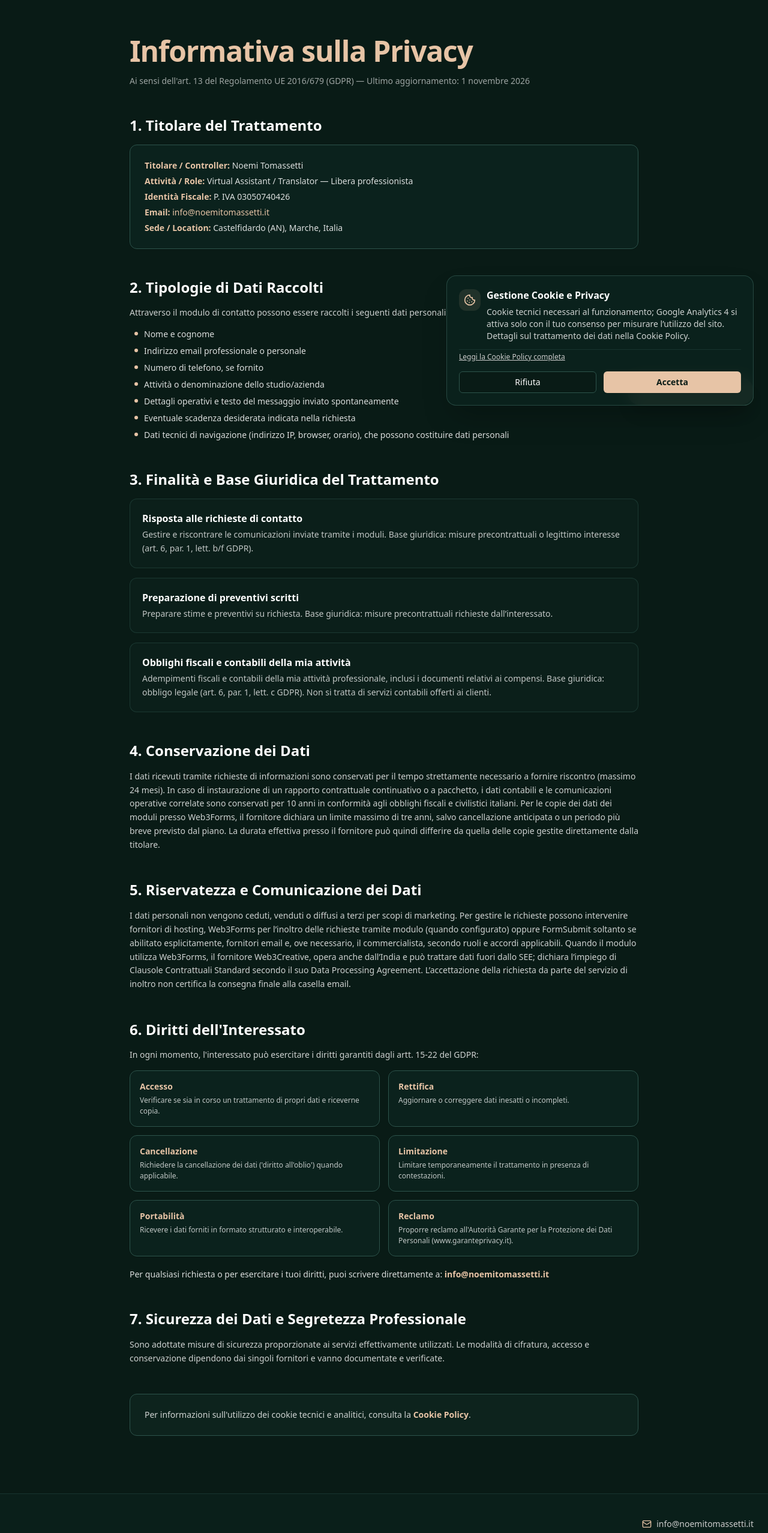
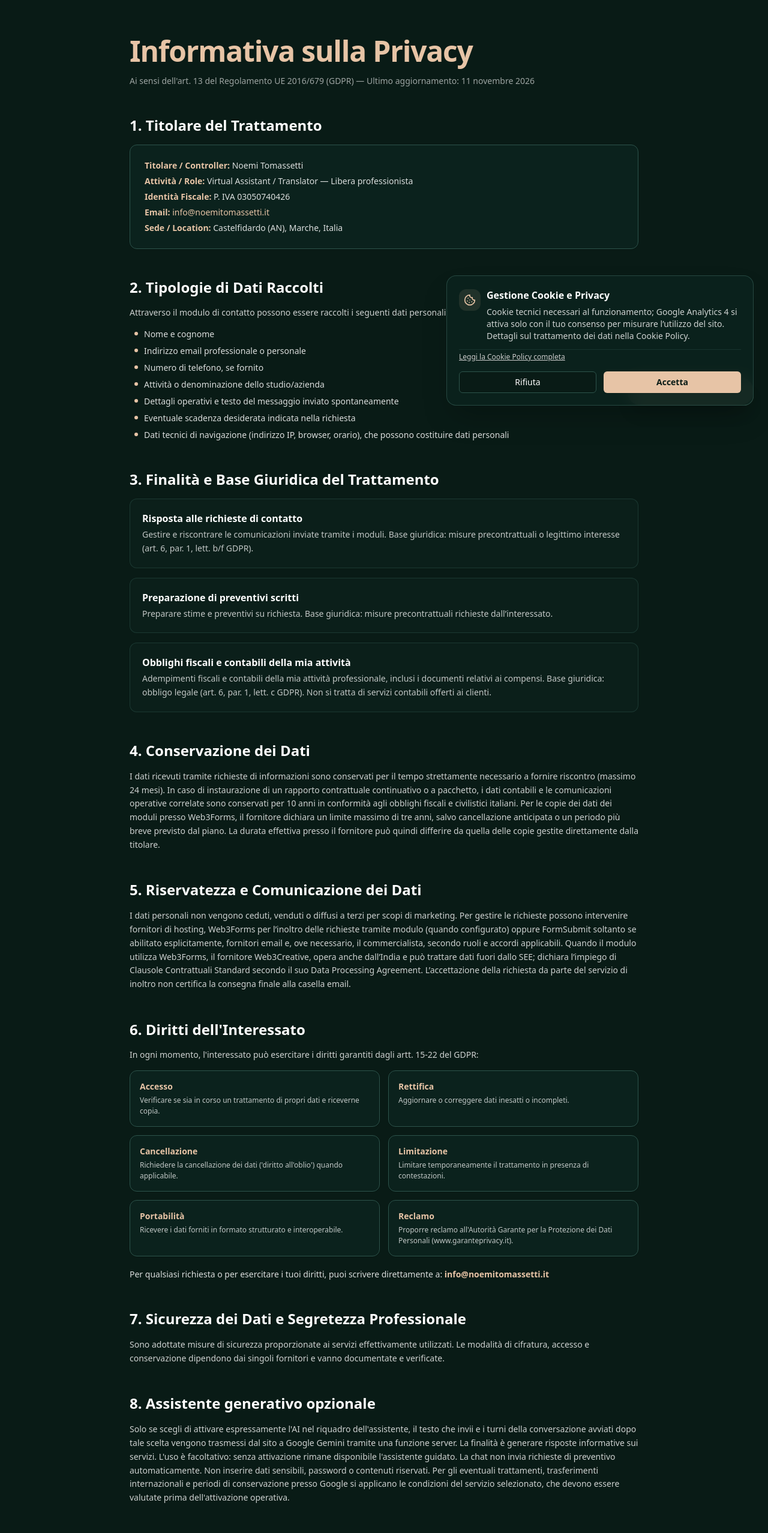
Before and after one commit to noemitomassetti/noemitomassetti-it, a React (Vite) app: page /it/privacy-policy in a window 1280 px wide. Shown: the part 100-2655 px from the top of the page at 60% size. Built offline with nearby package versions, Linux system fonts and the light colour scheme; the HTML template or start-up script is replaced by a standard one.

Commit message:
Explain opt-in Gemini data processing in IT EN FR ES privacy policy

```diff
--- a/src/pages/PrivacyPolicy.tsx
+++ b/src/pages/PrivacyPolicy.tsx
@@ -13,7 +13,7 @@ const LEGAL_CONTENT = {
     title: "Informativa sulla Privacy",
     seoTitle: "Privacy Policy | Noemi Tomassetti Assistente Virtuale",
     seoDesc: "Informativa sulla privacy ai sensi dell'art. 13 del Regolamento UE 2016/679 (GDPR). Scopri come vengono trattati i tuoi dati personali.",
-    subtitle: "Ai sensi dell'art. 13 del Regolamento UE 2016/679 (GDPR) — Ultimo aggiornamento: 1 novembre 2026",
+    subtitle: "Ai sensi dell'art. 13 del Regolamento UE 2016/679 (GDPR) — Ultimo aggiornamento: 11 novembre 2026",
     sections: {
       ownerTitle: "1. Titolare del Trattamento",
       ownerRole: "Virtual Assistant / Translator — Libera professionista",
@@ -62,6 +62,8 @@ const LEGAL_CONTENT = {
       contactEmailPrefix: "Per qualsiasi richiesta o per esercitare i tuoi diritti, puoi scrivere direttamente a:",
       securityTitle: "7. Sicurezza dei Dati e Segretezza Professionale",
       securityText: "Sono adottate misure di sicurezza proporzionate ai servizi effettivamente utilizzati. Le modalità di cifratura, accesso e conservazione dipendono dai singoli fornitori e vanno documentate e verificate.",
+      aiTitle: "8. Assistente generativo opzionale",
+      aiText: "Solo se scegli di attivare espressamente l'AI nel riquadro dell'assistente, il testo che invii e i turni della conversazione avviati dopo tale scelta vengono trasmessi dal sito a Google Gemini tramite una funzione server. La finalità è generare risposte informative sui servizi. L'uso è facoltativo: senza attivazione rimane disponibile l'assistente guidato. La chat non invia richieste di preventivo automaticamente. Non inserire dati sensibili, password o contenuti riservati. Per gli eventuali trattamenti, trasferimenti internazionali e periodi di conservazione presso Google si applicano le condizioni del servizio selezionato, che devono essere valutate prima dell'attivazione operativa.",
       cookieLinkText: "Per informazioni sull'utilizzo dei cookie tecnici e analitici, consulta la",
     },
   },
@@ -69,7 +71,7 @@ const LEGAL_CONTENT = {
     title: "Privacy Policy",
     seoTitle: "Privacy Policy | Noemi Tomassetti Virtual Assistant",
     seoDesc: "Privacy policy pursuant to Art. 13 of EU Regulation 2016/679 (GDPR). Discover how your personal data is collected and protected.",
-    subtitle: "Pursuant to Art. 13 of EU Regulation 2016/679 (GDPR) — Last updated: 1 November 2026",
+    subtitle: "Pursuant to Art. 13 of EU Regulation 2016/679 (GDPR) — Last updated: 11 November 2026",
     sections: {
       ownerTitle: "1. Data Controller",
       ownerRole: "Virtual Assistant & Specialist Translator — Sole Proprietor",
@@ -118,6 +120,8 @@ const LEGAL_CONTENT = {
       contactEmailPrefix: "To exercise your rights or ask questions, please contact:",
       securityTitle: "7. Data Security & Professional Discretion",
       securityText: "Technical and organisational safeguards depend on the systems and providers in use. Encryption, authentication and storage arrangements must be documented and verified for each relevant service.",
+      aiTitle: "8. Optional generative AI assistant",
+      aiText: "Only if you explicitly enable AI in the assistant, your messages and the conversation turns entered after opting in are sent through a server-side function to Google Gemini to generate information about the services. This feature is optional: the guided assistant remains available without it. Chat messages do not automatically submit a quotation enquiry. Do not provide passwords, sensitive personal data or confidential material. The provider's applicable terms govern its processing, any international transfers and retention periods; these arrangements must be reviewed before enabling the feature for visitors.",
       cookieLinkText: "For details regarding cookies and tracking preferences, please view the",
     },
   },
@@ -125,7 +129,7 @@ const LEGAL_CONTENT = {
     title: "Politique de Confidentialité",
     seoTitle: "Politique de Confidentialité | Noemi Tomassetti Assistante Virtuelle",
     seoDesc: "Politique de confidentialité conformément à l'art. 13 du Règlement UE 2016/679 (RGPD). Découvrez la protection de vos données.",
-    subtitle: "Conformément à l'art. 13 du Règlement UE 2016/679 (RGPD) — Dernière mise à jour : 1 novembre 2026",
+    subtitle: "Conformément à l'art. 13 du Règlement UE 2016/679 (RGPD) — Dernière mise à jour : 11 novembre 2026",
     sections: {
       ownerTitle: "1. Responsable du Traitement",
       ownerRole: "Assistante Virtuelle & Traductrice Spécialisée — Professionnelle Indépendante",
@@ -174,6 +178,8 @@ const LEGAL_CONTENT = {
       contactEmailPrefix: "Pour exercer vos droits ou pour toute question, écrivez à :",
       securityTitle: "7. Sécurité et Discrétion Professionnelle",
       securityText: "Des mesures adaptées sont mises en œuvre selon les outils et prestataires utilisés. Le chiffrement, les accès et la conservation doivent être vérifiés et documentés.",
+      aiTitle: "8. Assistant à IA générative facultatif",
+      aiText: "Uniquement si vous activez expressément l'IA dans l'assistant, vos messages et les échanges saisis après cette activation sont transmis à Google Gemini par une fonction côté serveur pour produire des réponses informatives sur les prestations. Cette option est facultative : le parcours guidé reste disponible. Aucun message de la conversation ne transmet automatiquement une demande de devis. Ne communiquez pas de mots de passe, de données sensibles ni de documents confidentiels. Les modalités de traitement, les éventuels transferts internationaux et les durées de conservation dépendent des conditions applicables du prestataire et doivent être vérifiés avant l'activation.",
       cookieLinkText: "Pour connaître notre gestion des traceurs, veuillez consulter notre",
     },
   },
@@ -181,7 +187,7 @@ const LEGAL_CONTENT = {
     title: "Política de Privacidad",
     seoTitle: "Política de Privacidad | Noemi Tomassetti Asistente Virtual",
     seoDesc: "Información sobre protección de datos conforme al art. 13 del Reglamento UE 2016/679 (RGPD). Conoce cómo cuidamos tus datos.",
-    subtitle: "Conforme al art. 13 del Reglamento UE 2016/679 (RGPD) — Última actualización: 1 de noviembre de 2026",
+    subtitle: "Conforme al art. 13 del Reglamento UE 2016/679 (RGPD) — Última actualización: 11 de noviembre de 2026",
     sections: {
       ownerTitle: "1. Responsable del Tratamiento",
       ownerRole: "Asistente Virtual & Traductora Especializada — Profesional Autónoma",
@@ -230,6 +236,8 @@ const LEGAL_CONTENT = {
       contactEmailPrefix: "Para cualquier consulta o para ejercer tus derechos, puedes dirigirte a:",
       securityTitle: "7. Seguridad de los Datos y Sigilo Profesional",
       securityText: "Se aplican medidas adecuadas a las herramientas y proveedores utilizados. El cifrado, el control de acceso y la conservación deben verificarse y documentarse.",
+      aiTitle: "8. Asistente opcional con IA generativa",
+      aiText: "Solo si activas expresamente la IA en el asistente, tus mensajes y los turnos de conversación introducidos después de esa elección se envían a Google Gemini mediante una función del servidor para generar respuestas informativas sobre los servicios. Es una función opcional: la asistencia guiada sigue disponible. Los mensajes no envían automáticamente solicitudes de presupuesto. No compartas contraseñas, datos sensibles ni documentos confidenciales. Las condiciones aplicables del proveedor rigen el tratamiento, las posibles transferencias internacionales y la conservación; deben revisarse antes de activar esta función para visitantes.",
       cookieLinkText: "Para más información sobre el uso de cookies y preferencias, consulta nuestra",
     },
   },
@@ -375,6 +383,12 @@ export default function PrivacyPolicy() {
             </p>
           </section>
 
+          {/* AI feature: provider disclosure in the visitor's language. */}
+          <section>
+            <h2 className="text-2xl font-bold text-foreground mb-4">{t.sections.aiTitle}</h2>
+            <p className="text-sm text-foreground/80 leading-relaxed">{t.sections.aiText}</p>
+          </section>
+
           {/* Cookie Notice */}
           <section className="bg-muted/30 border border-border rounded-xl p-6">
             <p className="text-sm text-foreground/80">
```
